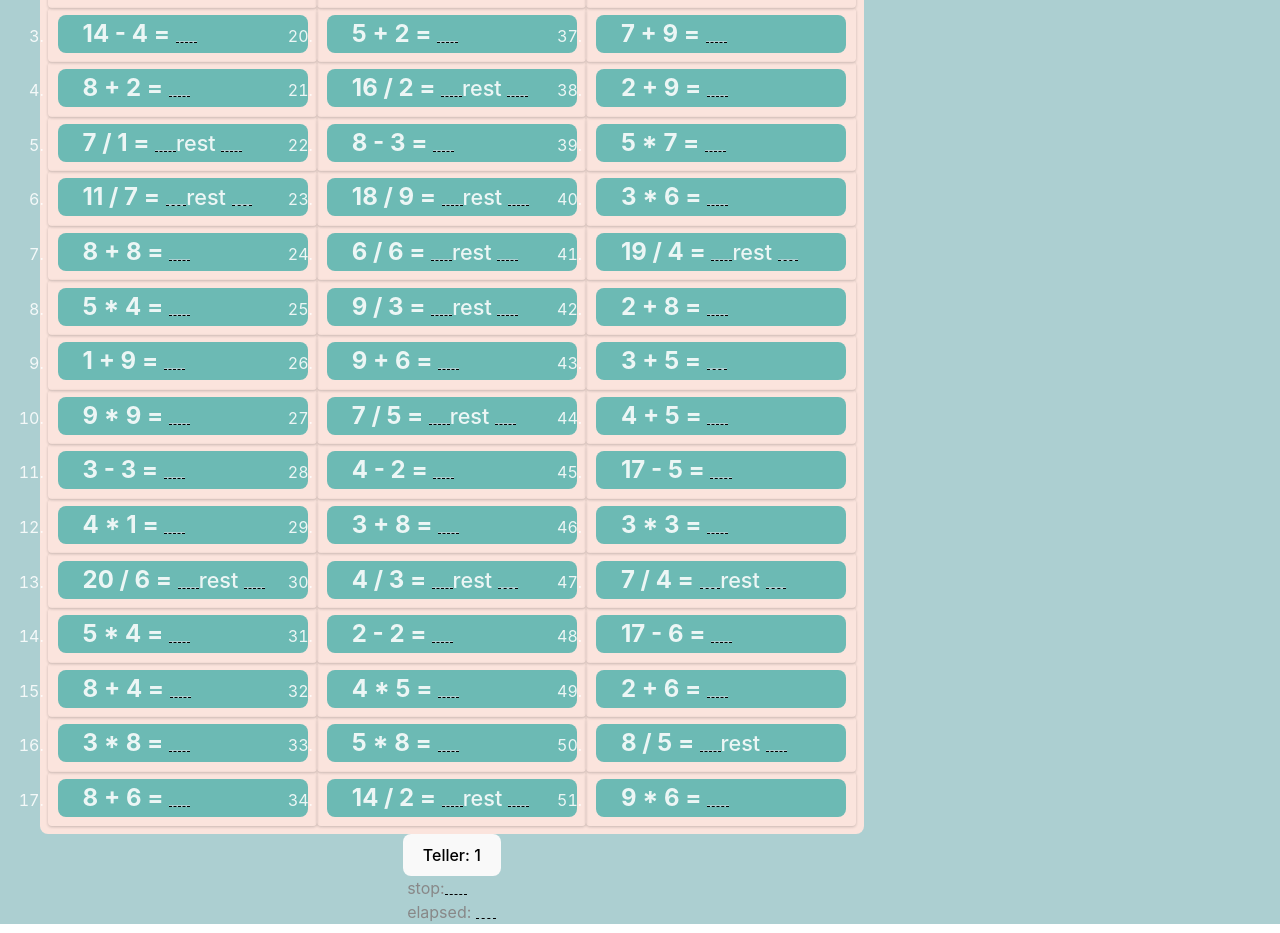
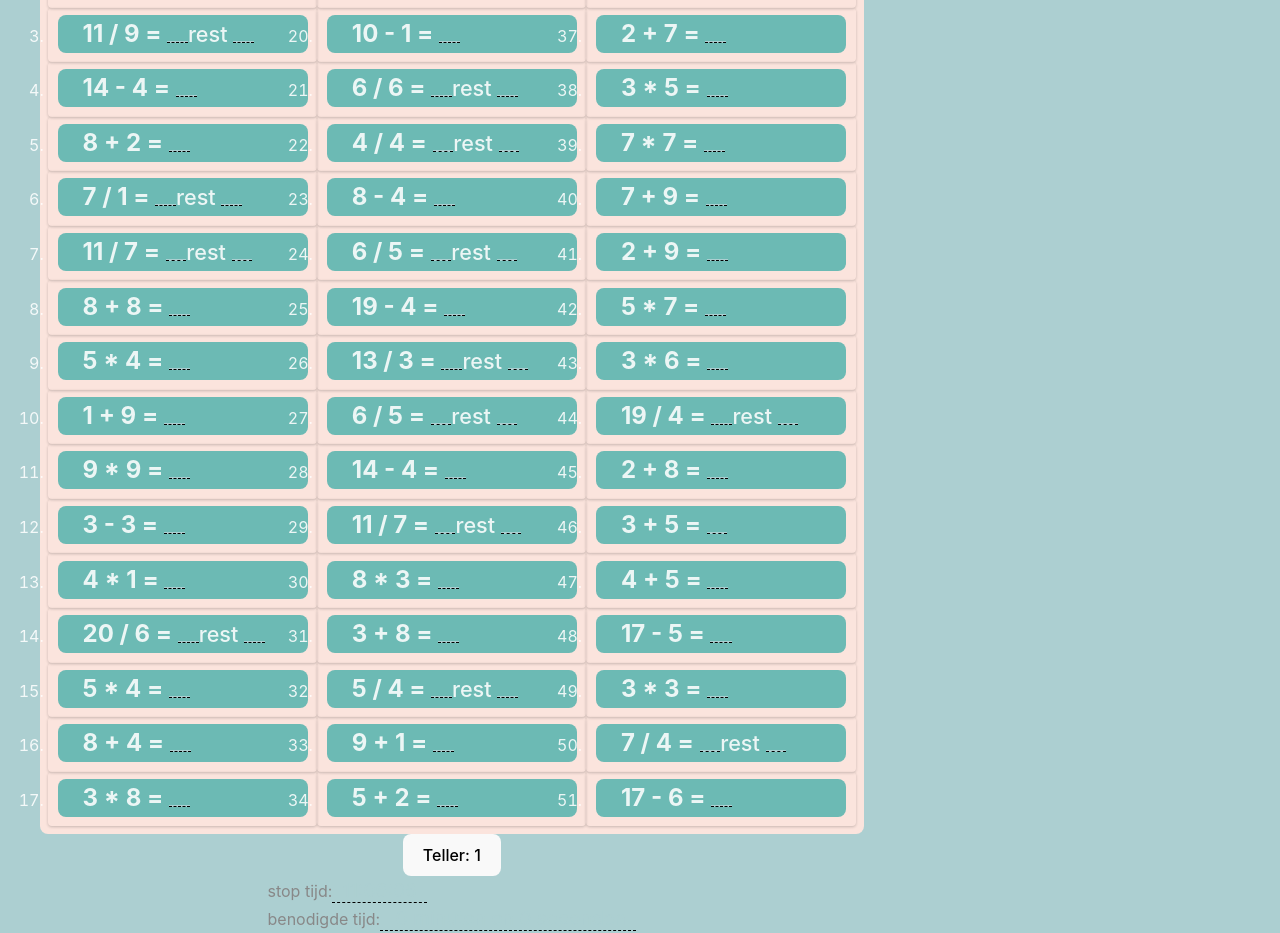
Before and after one commit to HeCu22/frontend-react-simple-calc, a React (Vite) app: page / in a window 1280 px wide. Shown: the part 244-1177 px from the top of the page. Built offline with nearby package versions, Linux system fonts and the light colour scheme.

Commit message:
secondversiontimeformat

```diff
--- a/src/App.jsx
+++ b/src/App.jsx
@@ -6,6 +6,7 @@ import DieLogo from "./assets/dice-six-fill.svg?react";
 import BrainLogo from "./assets/brain-fill.svg?react";
 import './App.css';
 import CalculationLine from "./components/CalculationLine.jsx";
+import roundTime from "./helpers/roundTime.js";
 
 
 function App() {
@@ -31,7 +32,7 @@ function App() {
     useEffect(() => {
             if (count <= 1 && itemList.length < 101) {
 
-                for (let i = 0; i < 100; i++) {
+                for (let i = 0; i < 101; i++) {
                     const operatorCalc = rollDie(4);
                     let numberOne = 1;
                     let numberTwo = 1;
@@ -45,8 +46,12 @@ function App() {
                             //delen
                             numberOne = rollDie(20);
                             numberTwo = rollDie(9);
+                            // voorkom delen door groter getal
                             if (numberTwo > numberOne) {
-                                numberTwo = rollDie(numberOne)
+                                const numberSaved = numberOne;
+                                numberOne = numberTwo;
+                                numberTwo = numberSaved;
+                                // numberTwo = rollDie(numberOne)
                             }
                             break;
                         case 3:
@@ -55,11 +60,15 @@ function App() {
                             numberTwo = rollDie(9);
                             break;
                         case 4:
-                            // aftrekken
+                            // verschil
                             numberOne = rollDie(20);
                             numberTwo = rollDie(9);
                             if (numberTwo > numberOne) {
-                                numberTwo = rollDie(numberOne)
+                                // voorkom negatief resultaat
+                                const numberSaved = numberOne;
+                                numberOne = numberTwo;
+                                numberTwo = numberSaved;
+                                // numberTwo = rollDie(numberOne)
                             }
                             break;
                         default:
@@ -88,6 +97,7 @@ function App() {
     )
     ;
 
+    // set default value to six
     function rollDie(sides = 6) {
         return Math.ceil(Math.random() * sides);
     }
@@ -97,7 +107,7 @@ function App() {
 
         setCount(count + 1);
 
-
+        // make results visible, when clicked twide
         if (count >= 2) {
             setClassNameDisplay("visible-text");
 
@@ -115,7 +125,7 @@ function App() {
                 <span> <BrainLogo className="extra" alt="logo"/>
                 </span> Brein Sommen
                     </h1>
-                    <>  <span> Start tijd: {time.getHours()} {time.getMinutes()} {time.getSeconds()} </span>
+                    <>  <span> Start tijd: {time.toLocaleTimeString('nl-NL')} </span>
                     </>
 
                     <div>
@@ -130,10 +140,11 @@ function App() {
 
                             {count % 2 > 0
                                 ?
+                                // first page
                                 <ul className="calculation-list">
-                                    {results.slice(0, 51).map((item) => {
+                                    {results.slice(0, 51).map((item, index) => {
                                         return <CalculationLine
-                                            key={item.id}
+                                            key={index.toString().concat(count)}
                                             classNameDisplay={classNameDisplay}
                                             dieOne={item.dieOne}
                                             dieTwo={item.dieTwo}
@@ -143,11 +154,12 @@ function App() {
 
                                     })} </ul>
                                 :
-
+                                // second page
                                 <ol className="calculation-list" start="52">
-                                    {results.slice(52, 101).map((item) => {
+                                    {results.slice(52, 101).map((item, index) => {
+                                        const keyItem = index.toString().concat(count);
                                         return <CalculationLine
-                                            key={item.id}
+                                            key={keyItem}
                                             classNameDisplay={classNameDisplay}
                                             dieOne={item.dieOne}
                                             dieTwo={item.dieTwo}
@@ -169,15 +181,17 @@ function App() {
                     </button>
 
                     {count >= 1 &&
+                        // show time elapsed as soon as results will be visible
                         <div className="read-the-docs">
+                            <p> stop tijd:
+                                <span className={classNameDisplay}>
+                                    {stopTime.toLocaleTimeString('nl-NL')}
+                    </span></p>
+                            <p> benodigde tijd:
+                                {/*                       <span  className={classNameDisplay}> {(stopTime.getTime() - time.getTime()) / 1000} </span> */}
 
-
-                            <p> stop:
-                                <span className={classNameDisplay}>
-                            {stopTime.getHours()} {stopTime.getMinutes()} {stopTime.getSeconds()}
-                    </span></p>
-                            <p> elapsed: <span
-                                className={classNameDisplay}> {(stopTime.getTime() - time.getTime()) / 1000} </span>
+                                <span
+                                    className={classNameDisplay}> {roundTime((stopTime.getTime() - time.getTime()) / 1000)} </span>
                             </p>
                         </div>
                     }
--- a/src/components/CalculationLine.css
+++ b/src/components/CalculationLine.css
@@ -38,6 +38,10 @@ h2 {
     font-size: small;
 }
 
+.read-the-docs span {
+    font-size: larger;
+}
+
 .sub-text {
     font-size: 0.9em;
     font-weight: 500;
--- /dev/null
+++ b/src/helpers/roundTime.js
@@ -0,0 +1,18 @@
+function roundTime(seconds) {
+    const roundMinutes = Math.floor(seconds / 60);
+
+    let returnTextMin = "minuten";
+    let returnTextSec = "seconden";
+
+    if (roundMinutes === 1) {
+        returnTextMin = 'minuut';
+    }
+    if (returnTextSec === 1) {
+        returnTextSec = "second";
+    }
+
+    return ` ${roundMinutes} ${returnTextMin} en ${Math.round(seconds - roundMinutes * 60)} ${returnTextSec}`;
+
+}
+
+export default roundTime;
```
